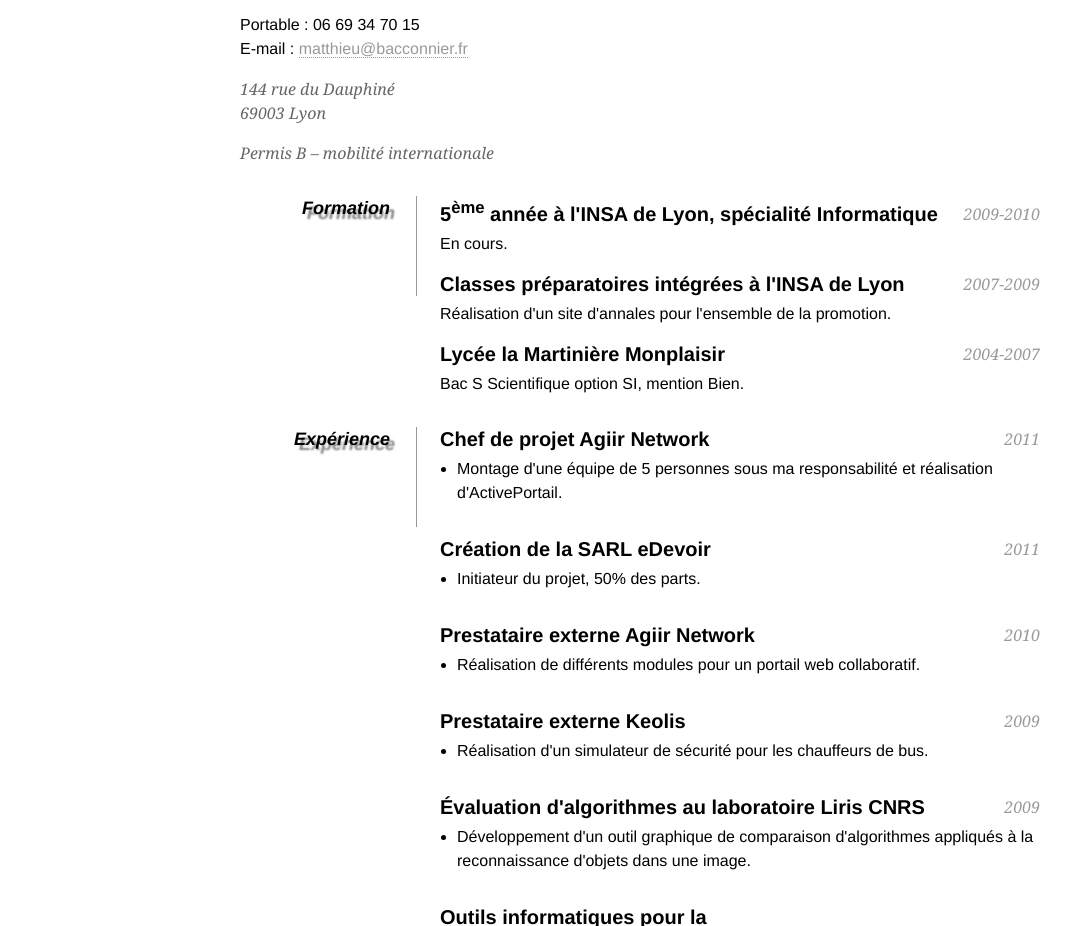
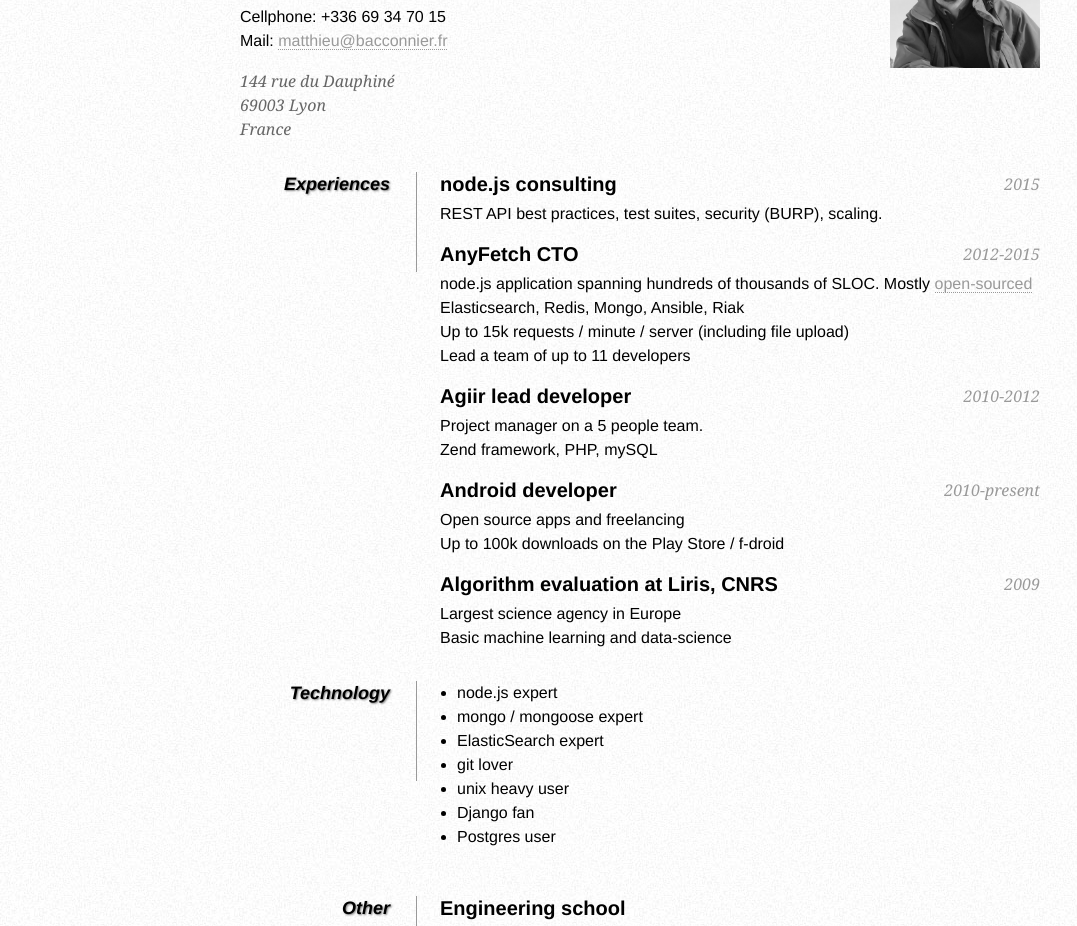
Before and after one commit to Neamar/bacconnier.fr, a plain HTML site: page index.html in a window 1280 px wide. Shown: the part 92-1018 px from the top of the page, without its empty margins (0-1077 px from the left). Drawn offline with Linux system fonts and the light colour scheme.

Commit message:
First draft

```diff
--- /dev/null
+++ b/index.css
@@ -0,0 +1,95 @@
+* {
+    margin: 0;
+    padding: 0; }
+body {
+    font: 16px Helvetica, Sans-Serif;
+    line-height: 24px;
+    background: url(images/noise.jpg);
+}
+.clear {
+    clear: both;
+}
+#page-wrap {
+    width: 800px;
+    margin: 40px auto 60px;
+}
+#pic {
+    float: right;
+    margin: -30px 0 0 0;
+    width: 150px;
+    height: 150px;}
+h1 {
+    margin: 0 0 16px 0;
+    padding: 0 0 16px 0;
+    font-size: 42px;
+    font-weight: bold;
+    letter-spacing: -2px;
+    border-bottom: 1px solid #999;
+    text-shadow:1px 1px 10px #666666;}
+h2 {
+    font-size: 20px;
+    margin: 0 0 6px 0;
+    position: relative;
+}
+h2 span {
+    position: absolute;
+    bottom: 0;
+    right: 0;
+    font-style: italic;
+    font-family: Georgia, Serif;
+    font-size: 16px;
+    color: #999;
+    font-weight: normal;
+}
+h1 span {
+    font-style: italic;
+    font-family: Georgia, Serif;
+    font-size: 16px;
+    color: #999;
+    font-weight: normal;
+}
+p {
+    margin: 0 0 16px 0;
+}
+a {
+    color: #999;
+    text-decoration: none;
+    border-bottom: 1px dotted #999;
+}
+a:hover {
+    border-bottom-style: solid;
+    color: black;
+}
+ul {
+    margin: 0 0 32px 17px;
+}
+#place {
+    width: 500px;
+    float: left;
+}
+#place p {
+    font-family: Georgia, Serif;
+    font-style: italic;
+    color: #666;
+}
+dt {
+    font-style: italic;
+    font-weight: bold;
+    font-size: 18px;
+    text-align: right;
+    padding: 0 26px 0 0;
+    width: 150px;
+    float: left;
+    height: 100px;
+    border-right: 1px solid #999;
+    text-shadow: 1px 1px 2px gray
+}
+dd {
+    width: 600px;
+    float: right;
+}
+dd.clear {
+    float: none;
+    margin: 0;
+    height: 15px;
+}
--- a/index.html
+++ b/index.html
@@ -1,110 +1,74 @@
-<!DOCTYPE html PUBLIC "-//W3C//DTD XHTML 1.0 Strict//EN"
-"http://www.w3.org/TR/xhtml1/DTD/xhtml1-strict.dtd">
-<html xmlns="http://www.w3.org/1999/xhtml" xml:lang="en" lang="en">
+<!DOCTYPE html>
+<html>
   <head>
-    <meta http-equiv="Content-Type" content="text/html; charset=utf-8"/>
+    <meta charset="utf-8" />
     <meta name="robots" content="noindex" />
-    <title>CV de Matthieu BACCONNIER</title>
-    <style type="text/css">
-    * { margin: 0; padding: 0; }
-    body { font: 16px Helvetica, Sans-Serif; line-height: 24px; background: url(images/noise.jpg); }
-    .clear { clear: both; }
-    #page-wrap { width: 800px; margin: 40px auto 60px; }
-    #pic { float: right; margin: -30px 0 0 0; }
-    h1 { margin: 0 0 16px 0; padding: 0 0 16px 0; font-size: 42px; font-weight: bold; letter-spacing: -2px; border-bottom: 1px solid #999; text-shadow:5px 5px 10px #666666;}
-    h2 { font-size: 20px; margin: 0 0 6px 0; position: relative; }
-    h2 span { position: absolute; bottom: 0; right: 0; font-style: italic; font-family: Georgia, Serif; font-size: 16px; color: #999; font-weight: normal; }
-    h1 span { font-style: italic; font-family: Georgia, Serif; font-size: 16px; color: #999; font-weight: normal; }
-    p { margin: 0 0 16px 0; }
-    a { color: #999; text-decoration: none; border-bottom: 1px dotted #999; }
-    a:hover { border-bottom-style: solid; color: black; }
-    ul { margin: 0 0 32px 17px; }
-    #place { width: 500px; float: left; }
-    #place p { font-family: Georgia, Serif; font-style: italic; color: #666; }
-    dt { font-style: italic; font-weight: bold; font-size: 18px; text-align: right; padding: 0 26px 0 0; width: 150px; float: left; height: 100px; border-right: 1px solid #999; text-shadow: 5px 5px 2px gray }
-    dd { width: 600px; float: right; }
-    dd.clear { float: none; margin: 0; height: 15px; }
-    </style>
+    <title>Matthieu BACCONNIER resume</title>
+    <link href="index.css" media="all" rel="stylesheet" />
   </head>
   <body>
     <div id="page-wrap">
-      <!--<img src="images/" alt="Photo de Matthieu Bacconnier" id="pic" />-->
+      <img src="images/matthieu.jpg" alt="Matthieu Bacconnier" id="pic" />
+
+      <!-- Microformats! -->
       <div id="contact-info" class="vcard">
-        <!-- Microformats! -->
-        <h1 class="fn">Matthieu BACCONNIER <span>(<a href="CV_Matthieu_BACCONNIER.pdf">version PDF</a>)</span></h1>
+        <h1 class="fn">Matthieu BACCONNIER</h1>
         <p>
-          Portable : <span class="tel">06 69 34 70 15</span><br />
-          E-mail : <a class="email" href="mailto:matthieu@bacconnier.fr">matthieu@bacconnier.fr</a>
+          Cellphone: <span class="tel">+336 69 34 70 15</span><br />
+          Mail: <a class="email" href="mailto:matthieu@bacconnier.fr">matthieu@bacconnier.fr</a>
         </p>
       </div>
       <div id="place">
         <p>
           144 rue du Dauphiné<br />
-          69003 Lyon
+          69003 Lyon<br />
+          France
         </p>
-        <p>Permis B &ndash; mobilité internationale</p>
       </div>
       <div class="clear"></div>
       <dl>
         <dd class="clear"></dd>
-        <dt>Formation</dt>
+        <dt>Experiences</dt>
         <dd>
-        <h2>5<sup>ème</sup> année à l'INSA de Lyon, spécialité Informatique <span>2009-2010</span></h2>
-        <p>En cours.</p>
-        <h2>Classes préparatoires intégrées à l'INSA de Lyon <span>2007-2009</span></h2>
-        <p>Réalisation d'un site d'annales pour l'ensemble de la promotion.</p>
-        <h2>Lycée la Martinière Monplaisir <span>2004-2007</span></h2>
-        <p>Bac S Scientifique option SI, mention Bien.</p>
+        <h2>node.js consulting <span>2015</span></h2>
+        <p>REST API best practices, test suites, security (BURP), scaling.</p>
+        <h2>AnyFetch CTO<span>2012-2015</span></h2>
+        <p>node.js application spanning hundreds of thousands of SLOC. Mostly <a href="https://github.com/AnyFetch/">open-sourced</a><br />
+        Elasticsearch, Redis, Mongo, Ansible, Riak<br />
+        Up to 15k requests / minute / server (including file upload)<br />
+        Lead a team of up to 11 developers</p>
+        <h2>Agiir lead developer <span>2010-2012</span></h2>
+        <p>Project manager on a 5 people team.<br />
+        Zend framework, PHP, mySQL</p>
+        <h2>Android developer <span>2010-present</span></h2>
+        <p>Open source apps and freelancing<br />
+        Up to 100k downloads on the Play Store / f-droid</p>
+        <h2>Algorithm evaluation at Liris, CNRS <span>2009</span></h2>
+        <p>Largest science agency in Europe<br />
+        Basic machine learning and data-science</p>
         </dd>
         <dd class="clear"></dd>
-        <dt>Expérience</dt>
+        <dt>Technology</dt>
         <dd>
-        <h2>Chef de projet Agiir Network <span>2011</span></h2>
         <ul>
-          <li>Montage d'une équipe de 5 personnes sous ma responsabilité et réalisation d'ActivePortail.</li>
-        </ul>
-        <h2>Création de la SARL eDevoir<span>2011</span></h2>
-        <ul>
-          <li>Initiateur du projet, 50% des parts.</li>
-        </ul>
-        <h2>Prestataire externe Agiir Network <span>2010</span></h2>
-        <ul>
-          <li>Réalisation de différents modules pour un portail web collaboratif.</li>
-        </ul>
-        <h2>Prestataire externe Keolis <span>2009</span></h2>
-        <ul>
-          <li>Réalisation d'un simulateur de sécurité pour les chauffeurs de bus.</li>
-        </ul>
-        <h2>Évaluation d'algorithmes au laboratoire Liris CNRS <span>2009</span></h2>
-        <ul>
-          <li>Développement d'un outil graphique de comparaison d'algorithmes appliqués à la reconnaissance d'objets dans une image.</li>
-        </ul>
-        <h2>Outils informatiques pour la<br /> Police Judiciaire de Lyon<span>2006 2007 et 2009</span></h2>
-        <ul>
-          <li>Réalisation d'applications et développement de bases de données.</li>
-        </ul>
-        <h2>Montage vidéo Auvitec <span>2006</span></h2>
-        <ul>
-          <li>Réalisation d'un logiciel de commande et de facturation pour l'entreprise.</li>
+          <li>node.js expert</li>
+          <li>mongo / mongoose expert</li>
+          <li>ElasticSearch expert</li>
+          <li>git lover</li>
+          <li>unix heavy user</li>
+          <li>Django fan</li>
+          <li>Postgres user</li>
         </ul>
         </dd>
         <dd class="clear"></dd>
-        <dt>Centres d'intérêts</dt>
+        <dt>Other</dt>
         <dd>
-        <h2>Informatique</h2>
-        <ul>
-          <li>Utilisation de Linux</li>
-          <li>Maîtrise de nombreux langages de programmation (C/C++, Java, ActionScript3, Javascript, CSS, HTML, SQL, PHP).</li>
-          <li>Connaissances approfondies du système de base de données mySQL.</li>
-          <li>Spécialisation dans la programmation Web et la sémantique du contenu</li>
-        </ul>
-        <h2>Escalade</h2>
-        <p>Pratique bi-hebdomadaire, 6 ans d'expérience</p>
-        <h2>Lecture</h2>
-        <ul>
-          <li>Lecture régulière d'hebdomadaires et mensuels sur l'actualité scientifique et informatique.</li>
-          <li>Livres et romans.</li>
-        </ul>
+        <h2>Engineering school</h2>
+        <p>Master degree in computer science<br />
+        INSA Lyon</p>
+        <h2>Climbing &amp; biking</h2>
+        <p><em>Mens sana</em></p>
+        <h2>OpenSource advocate &amp; user</h2>
         </dd>
         <dd class="clear"></dd>
         <dt>Réalisations</dt>
```
Also changed, not shown: images/matthieu.jpg (added), images/noise.jpg (added).
